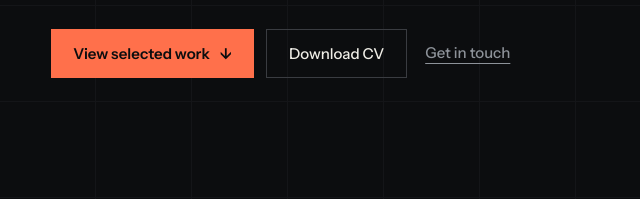
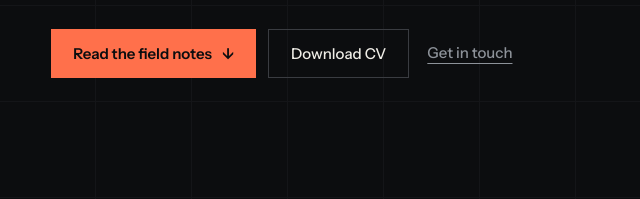
Before and after one commit to AlinNitu/personal-website, a plain HTML site: page index.html in a window 1280 px wide. Shown: the part 725-924 px from the top of the page, 0-640 px from the left. Drawn offline with nearby package versions, Linux system fonts and the light colour scheme; no server answers.

Commit message:
Point hero primary button at Field Notes
Co-Authored-By: Claude Fable 5.1 <noreply@anthropic.com>

```diff
--- a/index.html
+++ b/index.html
@@ -91,7 +91,7 @@ a:hover{color:#FF704B}
         <div style="font-family:'IBM Plex Mono',monospace;font-size:12px;letter-spacing:.08em;text-transform:uppercase;color:#F0EEE7;display:flex;gap:14px;flex-wrap:wrap"><span>Quality Engineer</span><span style="color:#FF704B">/</span><span>Product Builder</span><span style="color:#FF704B">/</span><span>AI Explorer</span></div>
         <p style="margin:0;font-size:clamp(19px,1.6vw,23px);line-height:1.45;color:#F0EEE7;max-width:36ch;text-wrap:pretty">Nine years in test automation and framework design across aviation, enterprise and fintech. Lately I also build my own products with AI-assisted tools, and put them in front of real users.</p>
         <div style="display:flex;gap:12px;flex-wrap:wrap">
-          <a href="#work" style="background:#FF704B;color:#0C0D0F;padding:15px 22px;font-weight:600;font-size:15px;display:inline-flex;gap:10px;align-items:center" style-hover="background:#F0EEE7;color:#0C0D0F">View selected work <span>↓</span></a>
+          <a href="#notes" style="background:#FF704B;color:#0C0D0F;padding:15px 22px;font-weight:600;font-size:15px;display:inline-flex;gap:10px;align-items:center" style-hover="background:#F0EEE7;color:#0C0D0F">Read the field notes <span>↓</span></a>
           <a href="#cv" style="border:1px solid #3A3C41;padding:14px 22px;font-weight:500;font-size:15px" style-hover="border-color:#F0EEE7;color:#F0EEE7">Download CV</a>
           <a href="#contact" style="padding:14px 6px;font-weight:500;font-size:15px;color:#8D9299;text-decoration:underline;text-underline-offset:5px" style-hover="color:#F0EEE7">Get in touch</a>
         </div>
```
